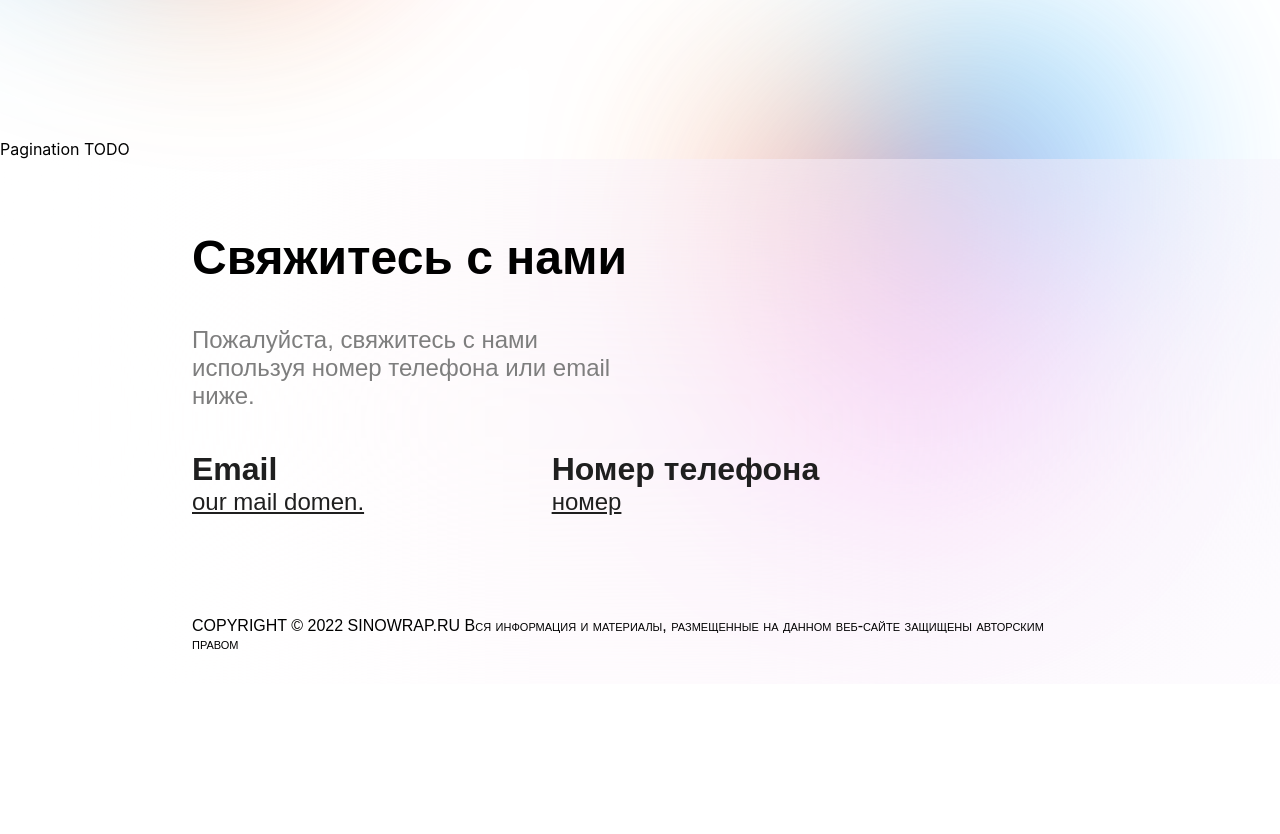
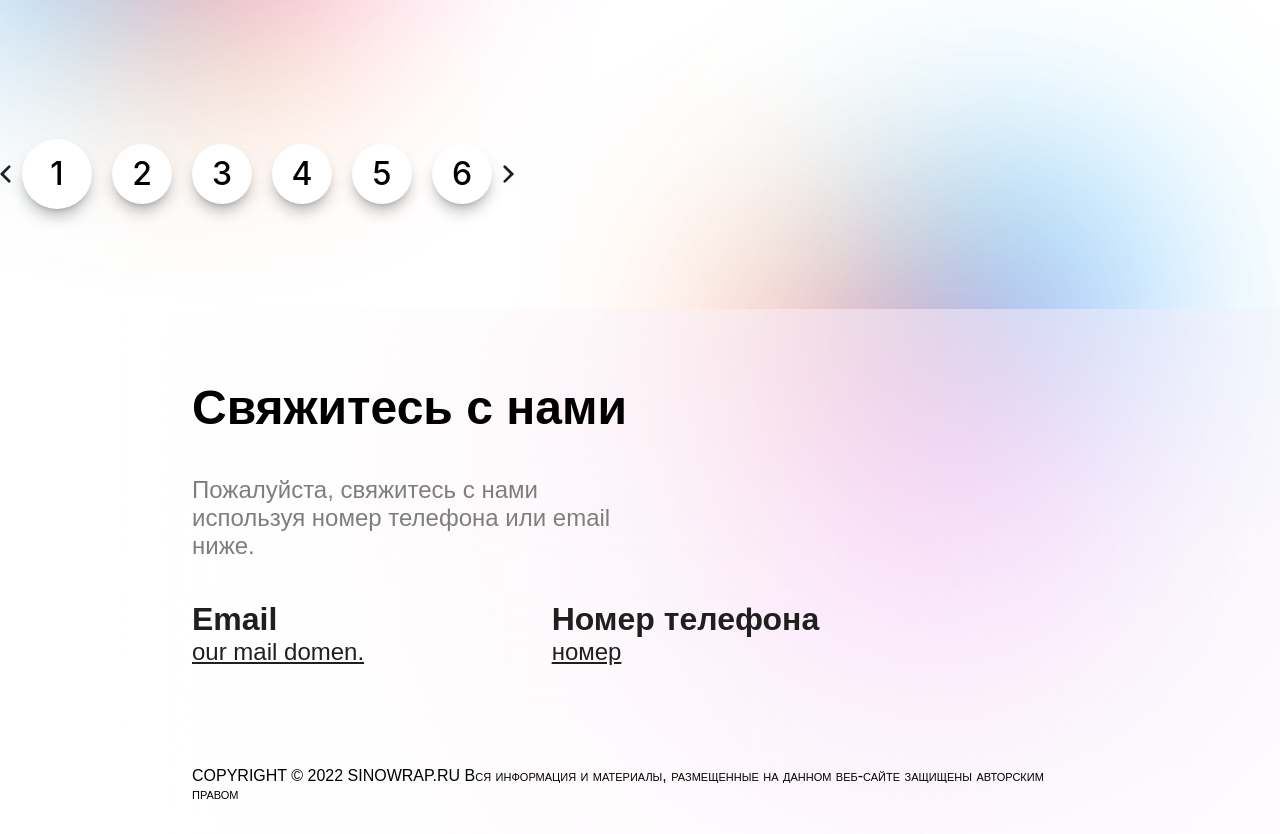
Before and after one commit to QQQOleksiy/flovers, a React (Create React App) app: page /catalog/paper in a window 1280 px wide. Shown: the part 2720-3554 px from the top of the page. Before the commit the page ends 3404 px from the top, so only its background shows below. Built offline with nearby package versions, Linux system fonts and the light colour scheme; a web font is replaced by a local one.

Commit message:
Pagination

```diff
--- /dev/null
+++ b/src/components/Pagination/Pagination.module.css
@@ -0,0 +1,27 @@
+.pagination_container {
+    margin-bottom: 100px;
+    display: flex;
+    align-items: center;
+}
+
+.pagination_item {
+    margin-left: 10px;
+    margin-right: 10px;
+    border-radius: 50%;
+    background-color: white;
+    box-shadow: 0 10px 15px -3px rgb(0 0 0 / 0.25), 0 4px 6px -4px rgb(0 0 0 / 0.25);
+    display: flex;
+    align-items: center;
+    justify-content: center;
+    height: 60px;
+    width: 60px;
+    color: black;
+    font-size: 32px;
+    font-weight: 510;
+    word-wrap: break-word
+}
+
+.pagination_item_active {
+    height: 70px;
+    width: 70px;
+}
--- /dev/null
+++ b/src/components/Pagination/PaginationComponent.js
@@ -0,0 +1,21 @@
+import React from 'react';
+
+import css from './Pagination.module.css'
+
+
+const Pagination = () => {
+    return (
+        <div className={css.pagination_container}>
+            <svg width={12} height={20} viewBox="0 0 12 20" fill="none" xmlns="http://www.w3.org/2000/svg" > <g id="Group 204"> <rect id="Rectangle 162" x="9.22815" y="19.1367" width="13.0503" height="2.73512" rx="1.36756" transform="rotate(-135 9.22815 19.1367)" fill="#1F1F1F" /> <rect id="Rectangle 163" x="11.1619" y="2.62891" width="13.0314" height="2.73512" rx="1.36756" transform="rotate(135 11.1619 2.62891)" fill="#1F1F1F" /> </g> </svg>
+            <div className={css.pagination_item +' '+ css.pagination_item_active}>1</div>
+            <div className={css.pagination_item}>2</div>
+            <div className={css.pagination_item}>3</div>
+            <div className={css.pagination_item}>4</div>
+            <div className={css.pagination_item}>5</div>
+            <div className={css.pagination_item}>6</div>
+            <svg width={12} height={20} style={{transform: 'rotate(180deg)'}} viewBox="0 0 12 20" fill="none" xmlns="http://www.w3.org/2000/svg" > <g id="Group 204"> <rect id="Rectangle 162" x="9.22815" y="19.1367" width="13.0503" height="2.73512" rx="1.36756" transform="rotate(-135 9.22815 19.1367)" fill="#1F1F1F" /> <rect id="Rectangle 163" x="11.1619" y="2.62891" width="13.0314" height="2.73512" rx="1.36756" transform="rotate(135 11.1619 2.62891)" fill="#1F1F1F" /> </g> </svg>
+        </div>
+    );
+};
+
+export {Pagination};
--- a/src/components/index.js
+++ b/src/components/index.js
@@ -10,3 +10,4 @@ export * from './CatalogProductCard/CatalogProductCardComponent'
 export * from './ProductBigCard/ProductBigCardComponent'
 export * from './SimilarItems/SimilarItemsComponent'
 export * from './SimilarItemsCard/SimilarItemsCardComponent'
+export * from './Pagination/PaginationComponent'
--- a/src/pages/AllCategoryProductsPage/AllCategoryProductsPage.js
+++ b/src/pages/AllCategoryProductsPage/AllCategoryProductsPage.js
@@ -1,5 +1,5 @@
 import React from 'react';
-import { ProductPreview, ScrollButtons } from './../../components/index'
+import { ProductPreview, ScrollButtons, Pagination } from './../../components/index'
 
 import css from './all_category_products_page.module.css'
 
@@ -23,7 +23,7 @@ const CatalogPage = () => {
                 <ProductPreview/>
                 <ProductPreview/>
             </div>
-            <div>Pagination TODO</div>
+            <Pagination/>
         </div>
     );
 };
```
